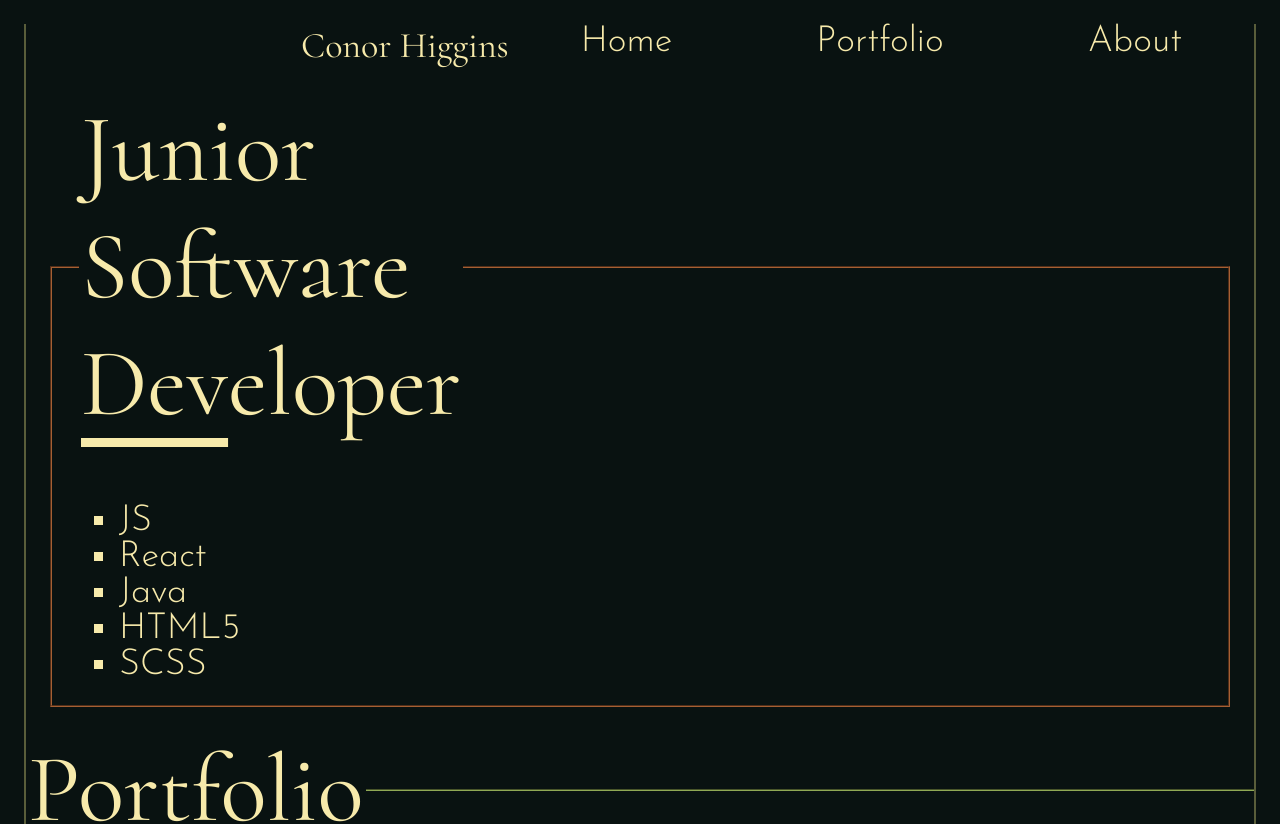
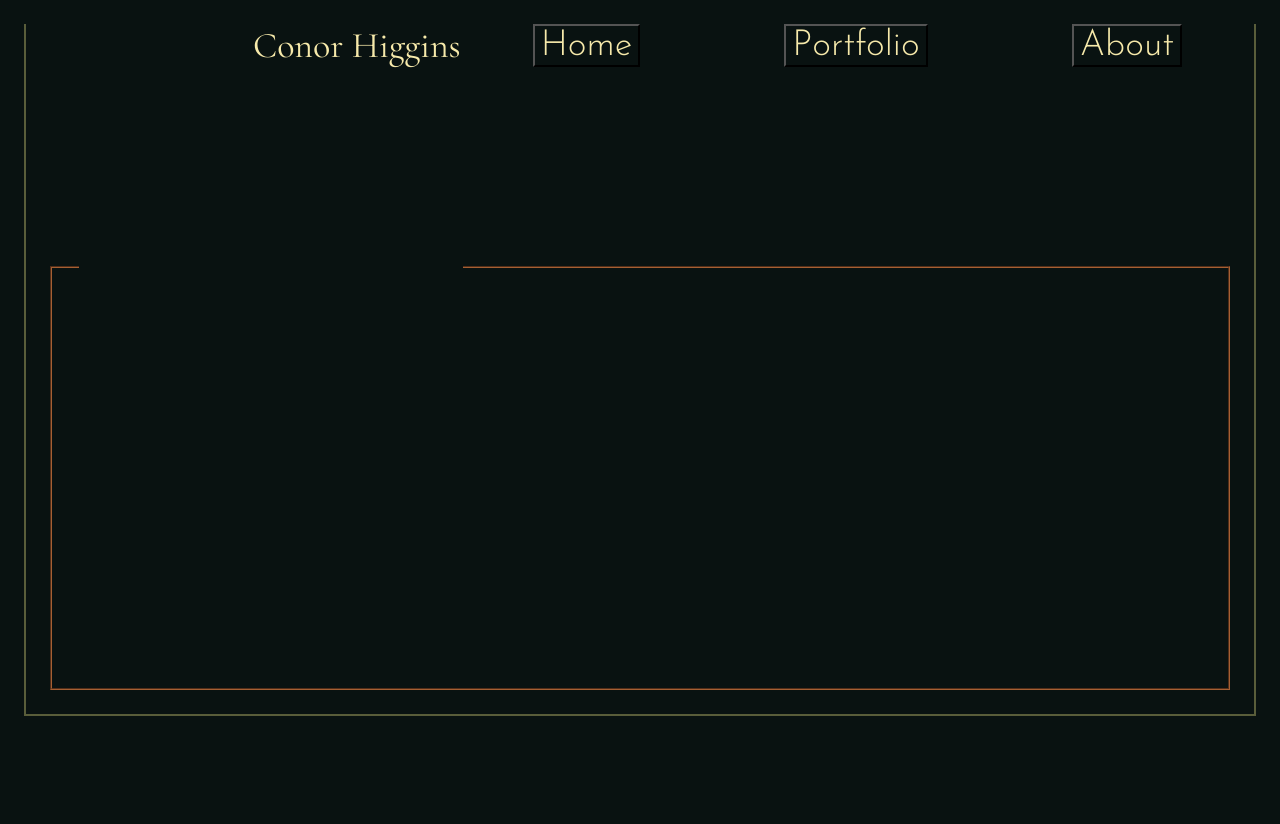
Before and after one commit to ConHiggins/conor-higgins-portfolio, a React (Create React App) app: page / in a window 1280 px wide. Shown: the top 824 px of the page. After the commit the page ends 800 px from the top, so only its background shows below. Built offline with nearby package versions, Linux system fonts and the light colour scheme.

Commit message:
single page state/ active component && component intro animation

```diff
--- a/package.json
+++ b/package.json
@@ -12,7 +12,7 @@
     "three": "^0.142.0",
     "web-vitals": "^2.1.4"
   },
-  "homepage": "https://conhiggins.github.io/oxnaReactPortfolio/portfolio",
+  "homepage": "https://conhiggins.github.io/oxnaReactPortfolio",
   "scripts": {
     "start": "react-scripts start",
     "build": "react-scripts build",
--- a/src/App.jsx
+++ b/src/App.jsx
@@ -1,18 +1,31 @@
-
 import logo from "./logo.svg";
 import "./App.css";
 import Nav from "./Components/Nav.jsx";
 import Home from "./Components/Home.jsx";
 import Portfolio from "./Components/Portfolio";
 import About from "./Components/About";
+import { useEffect, useState } from "react";
 
 const App = () => {
+    const components = [<Home id="home" />, <Portfolio />, <About />];
+    const [activeIndex, setActiveIndex] = useState(0);
+    const [activeComponent, setActiveComponent] = useState(
+        components[activeIndex]
+    );
+
+    const handleChangeComponent = (i) => {
+        setActiveIndex(i);
+    };
+
+    useEffect(() => {
+        console.log("here");
+        setActiveComponent(components[activeIndex]);
+    }, [activeIndex]);
+
     return (
         <div className="App">
-           <Nav />
-           <Home id="home"/>
-           <Portfolio />
-           <About />
+            <Nav handleChangeComponent={handleChangeComponent} />
+            {activeComponent}
         </div>
     );
 };
--- a/src/App.scss
+++ b/src/App.scss
@@ -15,4 +15,5 @@ body {
     margin:1rem;
     border: 2px solid $pri-col;
     border-top: none ;
+    height: 100vh;
 }
--- a/src/Components/Nav.jsx
+++ b/src/Components/Nav.jsx
@@ -1,15 +1,29 @@
 import "./_Nav.scss";
 
-const Nav = () => {
-
+const Nav = ({ handleChangeComponent }) => {
     return (
         <section className="navbar">
             <p className="name">Conor Higgins</p>
-            <a href="Home" className="navbar__link">Home</a>
-            <a href="<Portfolio />" className="navbar__link">Portfolio</a>
-            <a href=".about" className="navbar__link">About</a>
+            <button
+                className="navbar__link"
+                onClick={() => handleChangeComponent(0)}
+            >
+                Home
+            </button>
+            <button
+                className="navbar__link"
+                onClick={() => handleChangeComponent(1)}
+            >
+                Portfolio
+            </button>
+            <button
+                className="navbar__link"
+                onClick={() => handleChangeComponent(2)}
+            >
+                About
+            </button>
         </section>
-    )
-}
+    );
+};
 
 export default Nav;
--- a/src/Components/_Home.scss
+++ b/src/Components/_Home.scss
@@ -3,17 +3,39 @@
 
 
 .home {
-
+    position: relative;
     border-color: $sec-col;
     margin: 1rem;
+    animation: 0.8s ease spread;
+    height: 70vh;
+}
 
+@keyframes spread {
+
+    0%{width: 0;
+        height:0;}
+    100%{width:80vw; height:70vh;}
+}
+
+@keyframes fade-in {
+    0%{opacity: 0;}
+    80%{opacity: 0;}
+    100%{opacity:1;}
+}
+
+@keyframes slide-in {
+    0%{position: relative; left:-500%;}
+    100%{position: relative; left:0%;}
 }
 
 @media screen and (min-width:320px) {
 
+        .home{animation: none;}
+
         .home__title {
             font-size: 2rem;
             font-family: "Cormorant";
+            animation: 1s ease fade-in ;
             u{
                 font-family: "Cormorant";
                 text-underline-offset: 1rem;
@@ -23,12 +45,18 @@
         .home__languages-list {
             margin-top: 1rem;
             list-style-type: square;
+             animation: 1s ease fade-in ;
+             text-align: center;
+
             .home__languages-listitem {
                 font-size: 1rem;
+
             }
         }
 }
 @media screen and (min-width:768px) {
+
+    .home {animation: 0.8s ease spread;}
 
         .home__title {
             font-size: 3rem;
--- a/src/Components/_Nav.scss
+++ b/src/Components/_Nav.scss
@@ -17,13 +17,16 @@
 
 @media screen and (min-width:320px) {
     .navbar__link {
+        display: none;
     background: none;
     margin-left: 0.2rem;
     margin-right: 0.2rem;
+
 }
 }
 @media screen and (min-width:768px) {
     .navbar__link {
+        display: block;
     background: none;
     margin-left: 2rem;
     margin-right: 2rem;
--- a/src/Components/_Portfolio.scss
+++ b/src/Components/_Portfolio.scss
@@ -7,6 +7,16 @@
     display: flex;
     flex-direction: row;
     flex-wrap: wrap;
+    animation: 1s ease spreadPort;
+    &__title {
+    animation: 0.5s ease fade-in; }
+}
+
+@keyframes spreadPort {
+
+    0%{width: 0;
+        height:0;}
+    100%{width:90vw; height:70vh;}
 }
 
 a {
@@ -21,6 +31,7 @@ a {
     border: 2px solid $font-col;
     border-top: none;
     border-bottom: none;
+    animation: 1.2s ease fade-in;
 }
 
 .portfolio__project-img {
@@ -36,6 +47,7 @@ a {
         padding: 0;
         flex-direction: column;
         align-items: center;
+        animation: none;
     }
 
         .portfolio__title {
@@ -87,6 +99,7 @@ a {
     .portfolio {
 
     flex-direction: row;
+    animation: 1s ease spreadPort;
     }
         .portfolio__title {
             font-size: 3rem;
```
Also changed, not shown: 7 other files (tests, documents, lock files or other folders).
